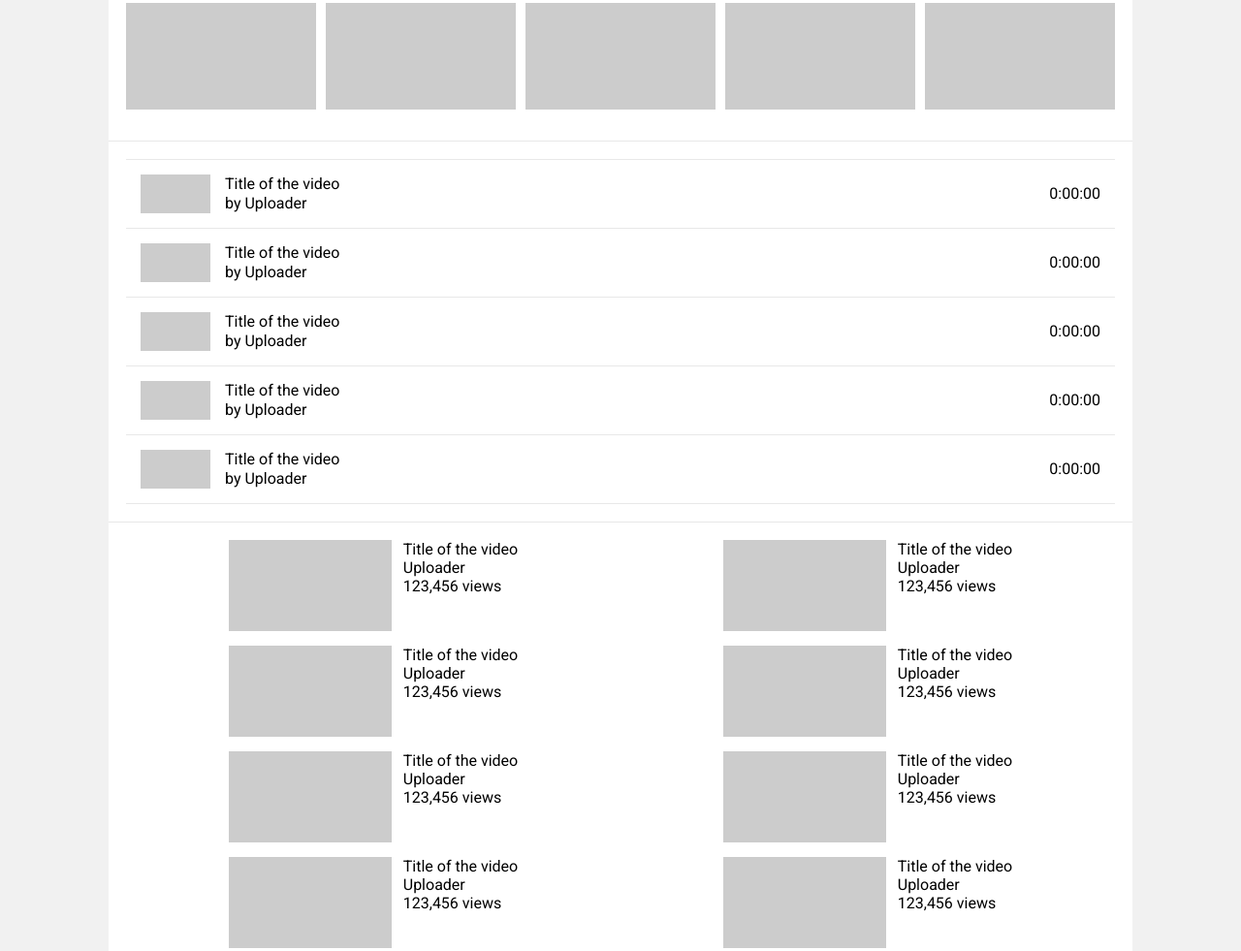
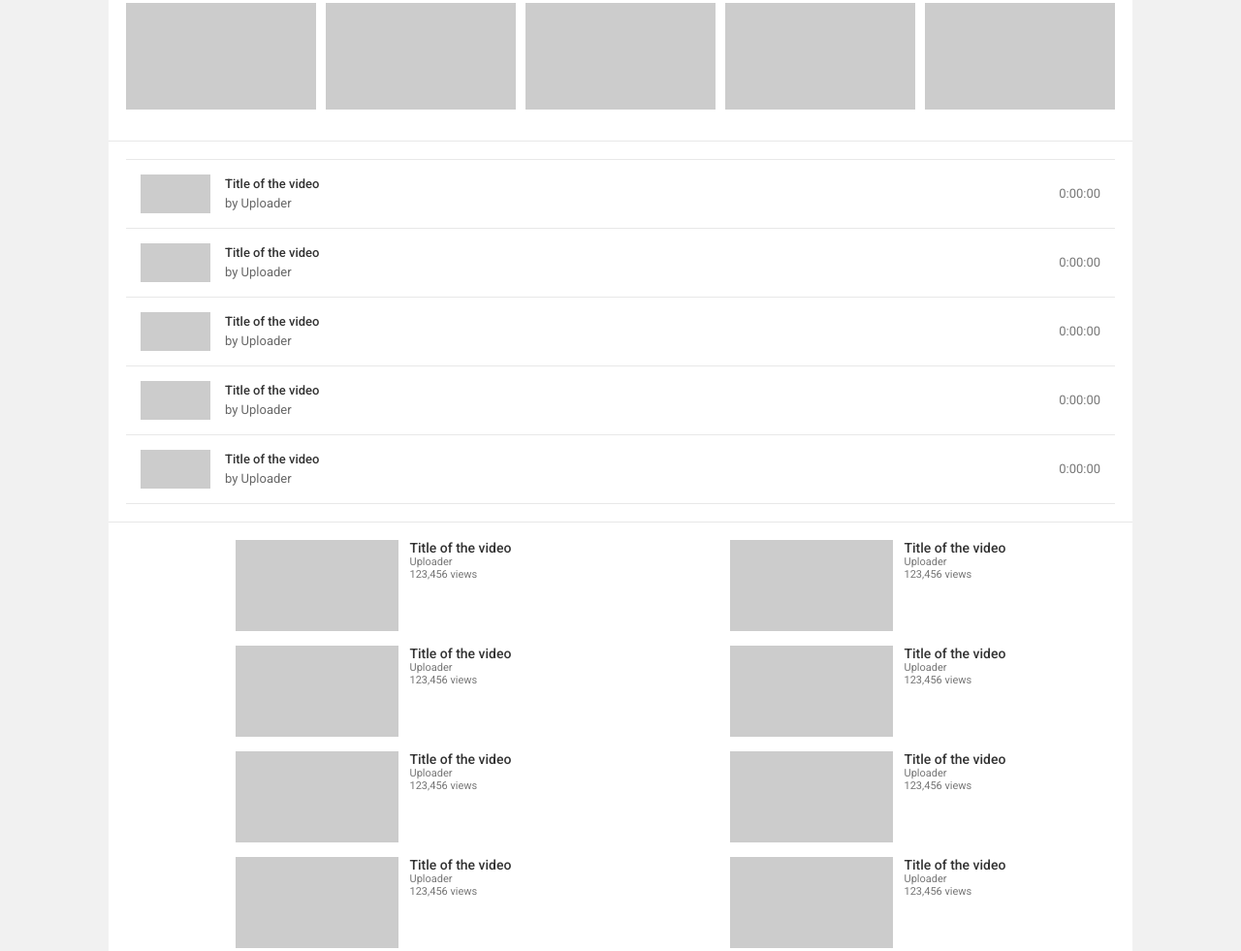
Before and after one commit to meyfa/youtube-thumbnail-preview, a website: page index.html in a window 1280 px wide. Shown: the part 528-1509 px from the top of the page at 97% size. Drawn offline with nearby package versions, Linux system fonts and the light colour scheme.

Commit message:
Improve preview text appearance

```diff
--- a/app/app.css
+++ b/app/app.css
@@ -156,17 +156,23 @@ h1 {
     display: inline-block;
     width: calc(100% - 80px - 72px);
     padding-left: 15px;
-    font-size: 16px;
     line-height: 20px;
     text-align: left;
     vertical-align: top;
+    font-size: 13px;
+    color: #666;
+}
+.prev-playlist-item-text > strong {
+    color: #333;
+    font-weight: 500;
 }
 .prev-playlist-item-time {
     display: inline-block;
     width: 80px;
     line-height: 40px;
-    font-size: 16px;
     text-align: right;
+    font-size: 13px;
+    color: #767676;
 }
 
 
@@ -197,6 +203,13 @@ h1 {
     display: inline-block;
     padding-left: 8px;
     text-align: left;
+    font-size: 11px;
+    color: #767676;
+}
+.prev-rec-text > strong {
+    font-size: 14px;
+    font-weight: 500;
+    color: #333;
 }
 
 
--- a/index.html
+++ b/index.html
@@ -4,7 +4,7 @@
         <meta charset="utf-8" />
         <title>YouTube Thumbnail Preview</title>
         <meta name="viewport" content="width=device-width, initial-scale=1, maximum-scale=1, user-scalable=no" />
-        <link rel="stylesheet" href="https://fonts.googleapis.com/css?family=Roboto" />
+        <link rel="stylesheet" href="https://fonts.googleapis.com/css?family=Roboto:400,500" />
         <link rel="stylesheet" href="app/app.css" />
     </head>
     <body>
@@ -65,7 +65,7 @@
                                 <div class="previmg"></div>
                             </div>
                             <div class="prev-playlist-item-text">
-                                Title of the video<br />
+                                <strong>Title of the video</strong><br />
                                 by Uploader
                             </div>
                             <div class="prev-playlist-item-time">
@@ -84,7 +84,7 @@
                             <div class="previmg"></div>
                         </div>
                         <div class="prev-rec-text">
-                            Title of the video<br />
+                            <strong>Title of the video</strong><br />
                             Uploader<br />
                             123,456 views
                         </div>
```
